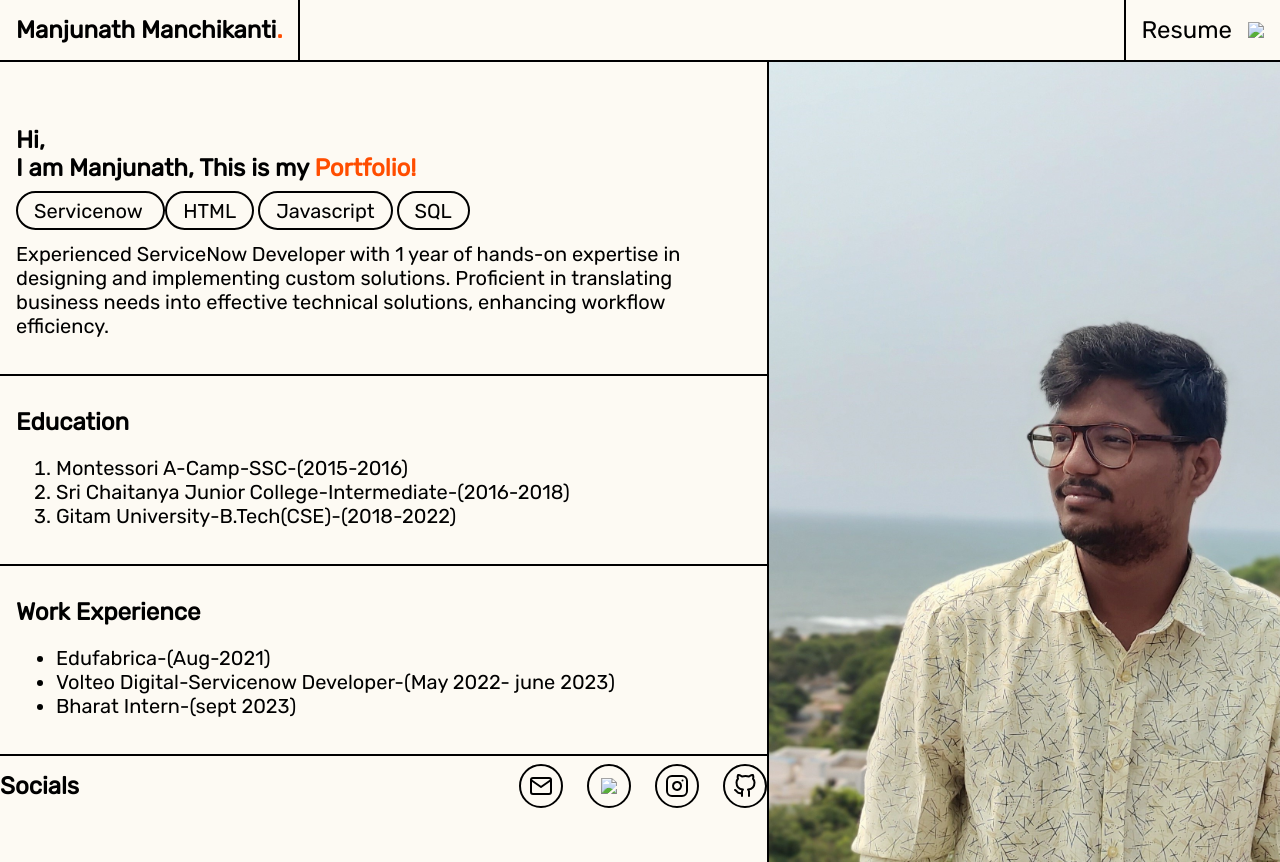
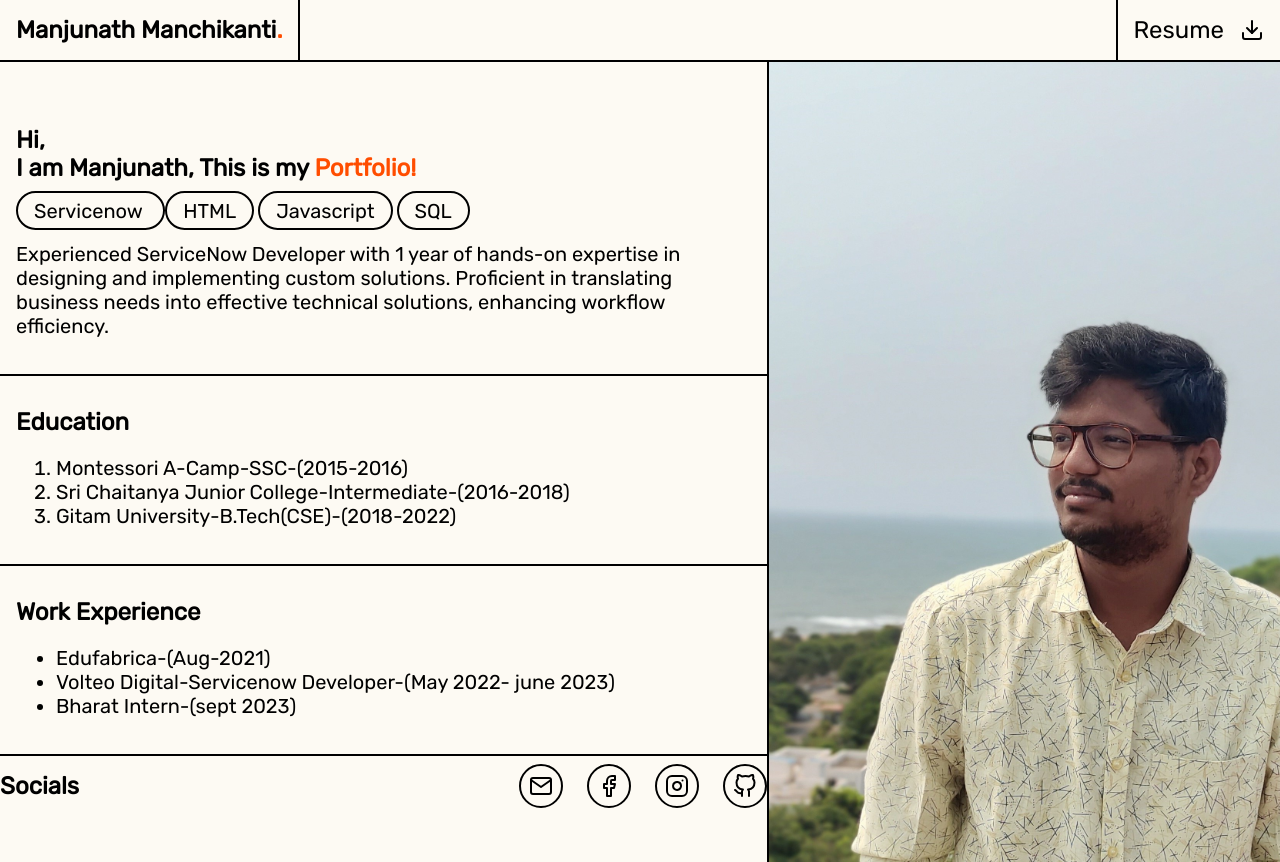
Before and after one commit to Manjunath1299/myportfolio.io, a plain HTML site: page index.html in a window 1280 px wide. Drawn offline with Linux system fonts and the light colour scheme; the site is published under a folder, as on GitHub Pages, so addresses that start at the root find nothing; a web font is replaced by a local one.

Commit message:
Update index.html

```diff
--- a/index.html
+++ b/index.html
@@ -15,7 +15,7 @@
       <a href="https://drive.google.com/file/d/1BpSDOhNJIHnHBJj8qIxiqhStnLh39bKF/view?usp=drive_link">
     <div class="resume-div">
       <h1 class="title" style="font-weight: 500;">Resume</h1>
-      <img src="/assets/download.svg"/>
+      <img src="./assets/download.svg"/>
     </div>
     </a>
   </div>
@@ -70,7 +70,7 @@
         </a>
         <a href="https://www.facebook.com">
         <div class="socio-img">
-          <img src="/assets/facebook.svg">
+          <img src="./assets/facebook.svg">
         </div>
         </a>
         <a href="https://www.instagram.com/manjunat__h">
```
